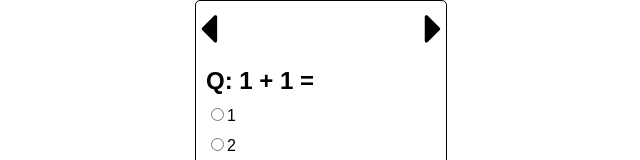
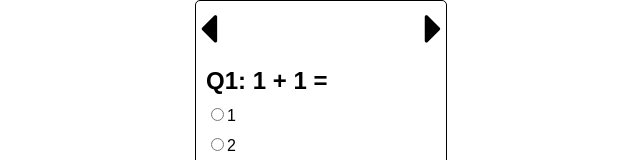
Before and after one commit to Tetsuya3850/React-Express-Examples, a React (Create React App) app in the folder quiz/client/: page / in a window 1280 px wide. Shown: the top 160 px of the page, without its empty margins (319-959 px from the left). Built offline with nearby package versions, Linux system fonts and the light colour scheme.

Commit message:
added q number

```diff
--- a/quiz/client/src/QuizCard.js
+++ b/quiz/client/src/QuizCard.js
@@ -29,7 +29,9 @@ class Quiz extends Component {
             />
           </div>
 
-          <h2 style={styles.question}>Q: {quiz[curr_q].question}</h2>
+          <h2 style={styles.question}>
+            Q{curr_q + 1}: {quiz[curr_q].question}
+          </h2>
 
           {allChoices}
 
```
